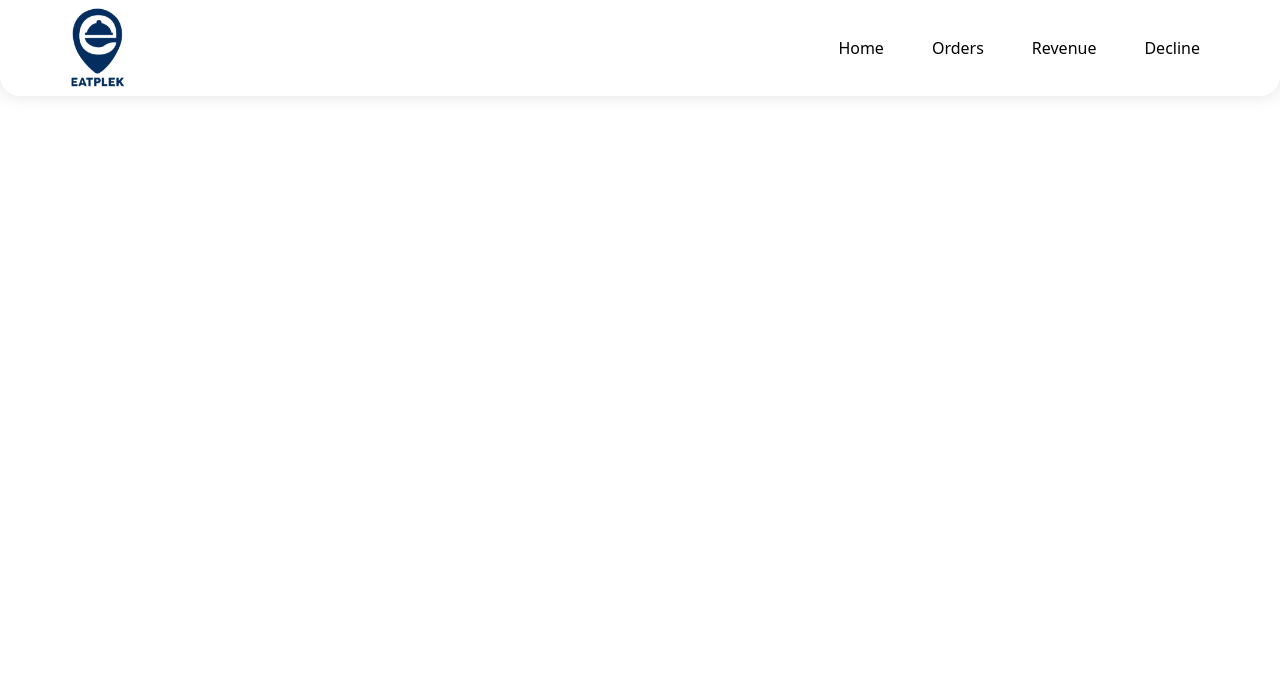
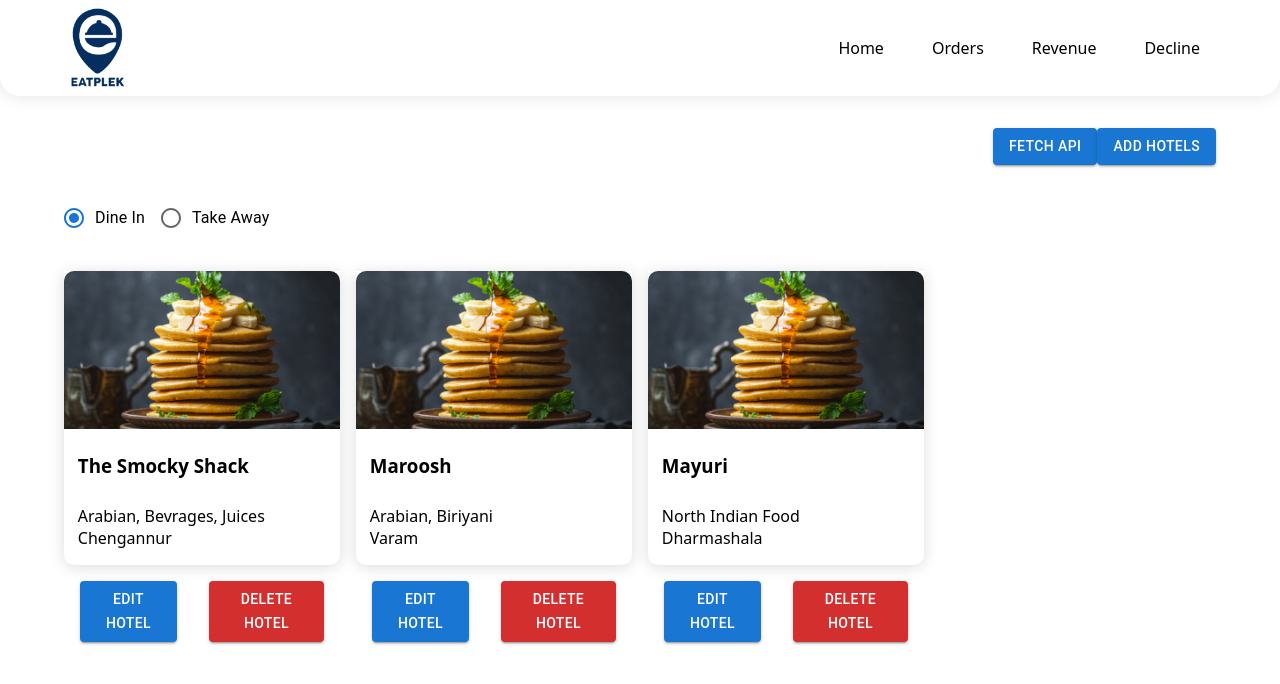
Before and after one commit to sidharth-a-satheesh/eatplek-admin, a React (Create React App) app: page /home in a window 1280 px wide. Shown: the top 684 px of the page. Built offline with nearby package versions, Linux system fonts and the light colour scheme.

Commit message:
integration super admin

```diff
--- a/package.json
+++ b/package.json
@@ -9,6 +9,8 @@
     "@testing-library/jest-dom": "^5.16.4",
     "@testing-library/react": "^13.3.0",
     "@testing-library/user-event": "^13.5.0",
+    "axios": "^0.27.2",
+    "cors": "^2.8.5",
     "node-sass": "^7.0.1",
     "react": "^18.2.0",
     "react-dom": "^18.2.0",
--- a/src/App.js
+++ b/src/App.js
@@ -17,8 +17,8 @@ function App() {
       <BrowserRouter>
       <Navbar />
         <Routes>
-          <Route path="/admin-login" element={<Login />} />
-          <Route path="/" element={<Home />} />
+          <Route path="/" element={<Login />} />
+          <Route path="/home" element={<Home />} />
           <Route path="/hotel" element={<Hotel />} />
           <Route path="/invoice" element={<Bill />} />
           <Route path="/orders" element={<Order />} />
--- a/src/components/navbar/Navbar.js
+++ b/src/components/navbar/Navbar.js
@@ -8,17 +8,19 @@ import { Link } from 'react-router-dom';
 
 export default function Navbar(){
     let location = useLocation();
-    console.log(location.pathname);
-    if(location.pathname === "/admin-login" || location.pathname === "/invoice"){
+    // console.log(location.pathname);
+    if(location.pathname === "/" || location.pathname === "/invoice"){
         return null;
     }
     return (
         <div className='nav-main'>
-            <div className='nav-logo'>
-                <img src={logo} alt="logo" />
-            </div>
+            <Link to="/home">
+                <div className='nav-logo'>
+                    <img src={logo} alt="logo" />
+                </div>
+            </Link>
             <div className='nav-items'>
-                <Link to="/">
+                <Link to="/home">
                     <p>Home</p>
                 </Link>
                 <Link to="/orders">
--- /dev/null
+++ b/src/constants/constants.js
@@ -0,0 +1,2 @@
+export const baseUrl = 'http://eatplek.herokuapp.com';
+export const API_KEY = '';
--- a/src/pages/home/Home.js
+++ b/src/pages/home/Home.js
@@ -1,15 +1,27 @@
-import React,{ useState } from 'react'
+import React,{ useEffect, useState } from 'react'
 import { Link } from 'react-router-dom';
 import './home.scss'
 import Button from '@mui/material/Button';
-// import TextField from '@mui/material/TextField'
+import Radio from '@mui/material/Radio';
+import RadioGroup from '@mui/material/RadioGroup';
+import FormControlLabel from '@mui/material/FormControlLabel';
+import FormControl from '@mui/material/FormControl';
 
 import Box from '@mui/material/Box'
 import DashHotels from './DashHotels';
 import AddHotelPopup from './AddHotelPopup';
+import axios from 'axios'
+
+// http://eatplek.herokuapp.com/restaurant
+
 
 
 const Home = () => {
+
+  useEffect(() => {
+
+  }, [])
+
   let hotels = [
     {
       hotelId: 1,
@@ -30,12 +42,25 @@ const Home = () => {
       hotelFoodType : "North Indian Food"
     },
   ]
+
   const [addHotelPopup, setAddHotelPopup] = useState(false);
   return (
     <div className='home-main'>
       <div className='add-hotels-btn'>
+      <Button variant="contained">Fetch API</Button>
         <Button onClick={()=>setAddHotelPopup(true)} variant="contained">Add Hotels</Button>
       </div>
+      <FormControl>
+      <RadioGroup
+        defaultValue={'dine-in'}
+        row
+        aria-labelledby="demo-row-radio-buttons-group-label"
+        name="row-radio-buttons-group"
+      >
+        <FormControlLabel value="dine-in" control={<Radio />} label="Dine In" />
+        <FormControlLabel value="take-away" control={<Radio />} label="Take Away" />
+      </RadioGroup>
+    </FormControl>
       <div className="dash-items">
         {
           hotels.map((e) => (
--- a/src/pages/home/home.scss
+++ b/src/pages/home/home.scss
@@ -22,6 +22,7 @@
         justify-content: flex-end;
     }
     .dash-items{
+        padding-top: 2rem;
         display: grid;
         grid-template-columns: repeat(4, 1fr);
         justify-content: center;
--- a/src/pages/hotel/Hotel.js
+++ b/src/pages/hotel/Hotel.js
@@ -5,6 +5,10 @@ import Button from '@mui/material/Button'
 import AddCategory from './AddCategory';
 import AddFood from './AddFood';
 import Food from './Food';
+import Radio from '@mui/material/Radio';
+import RadioGroup from '@mui/material/RadioGroup';
+import FormControlLabel from '@mui/material/FormControlLabel';
+import FormControl from '@mui/material/FormControl';
 
 
 
@@ -84,12 +88,17 @@ const Hotel = () => {
             <div className="hotel-inside-btn-sec">
                 <div className="hotel-inside-ac-non-ac">
                     {/* <Button onClick={()=>setCategoryPopup(true)} variant="contained">Add New Category</Button> */}
-                    <form action="">
-                        <select name="hotel-ac-selection" id="hotel-ac-selection">
-                            <option value="non-ac">Non-AC</option>
-                            <option value="ac">AC</option>
-                        </select>
-                    </form>
+                    <FormControl>
+                        <RadioGroup
+                        defaultValue={"ac"}
+                            row
+                            aria-labelledby="demo-row-radio-buttons-group-label"
+                            name="row-radio-buttons-group"
+                        >
+                            <FormControlLabel value="ac" control={<Radio />} label="AC" />
+                            <FormControlLabel value="non-ac" control={<Radio />} label="Non-AC" />
+                        </RadioGroup>
+                    </FormControl>
                 </div>
                 <div className="hotel-inside-add-food">
                     <Button onClick={()=>setFoodPopup(true)} variant="contained" color={"success"}>Add New Food</Button>
--- a/src/pages/login/Login.js
+++ b/src/pages/login/Login.js
@@ -5,7 +5,7 @@ import { useNavigate } from 'react-router-dom'
 const Login = () => {
   const navigate = useNavigate();
   const navigateHome = () =>{
-    navigate('/')
+    navigate('/home')
   }
 
   return (
--- a/src/pages/orders/Order.js
+++ b/src/pages/orders/Order.js
@@ -8,7 +8,6 @@ const Order = () => {
     const navigateToInvoice = () =>{
         navigate("/invoice");
     }
-
     return (
         <div className='order-main'>
             <h1>Orders</h1>
```
Also changed, not shown: 1 other file (tests, documents, lock files or other folders).
